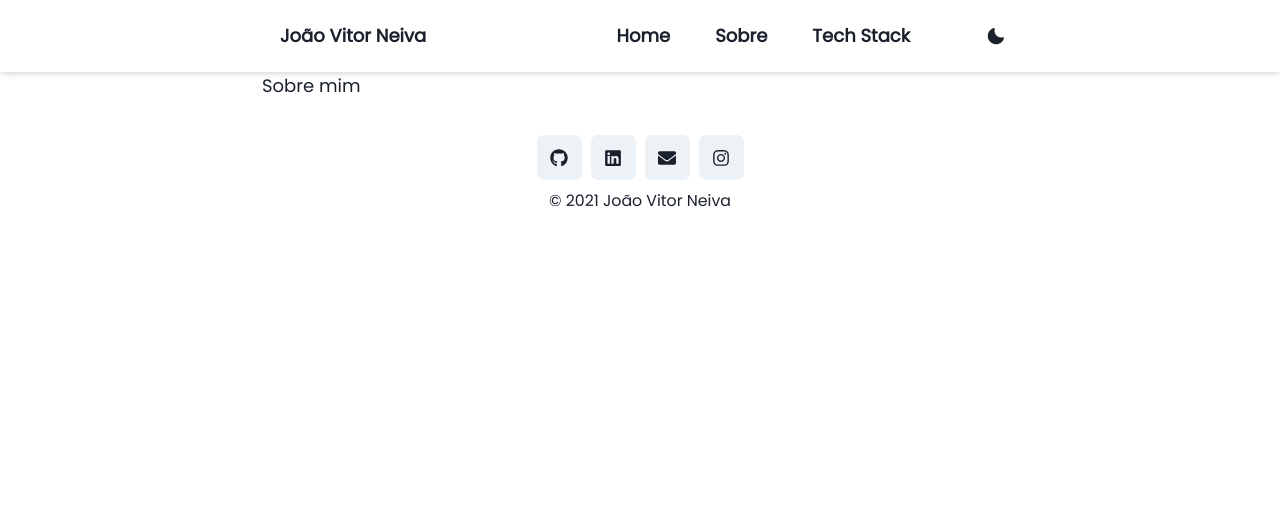
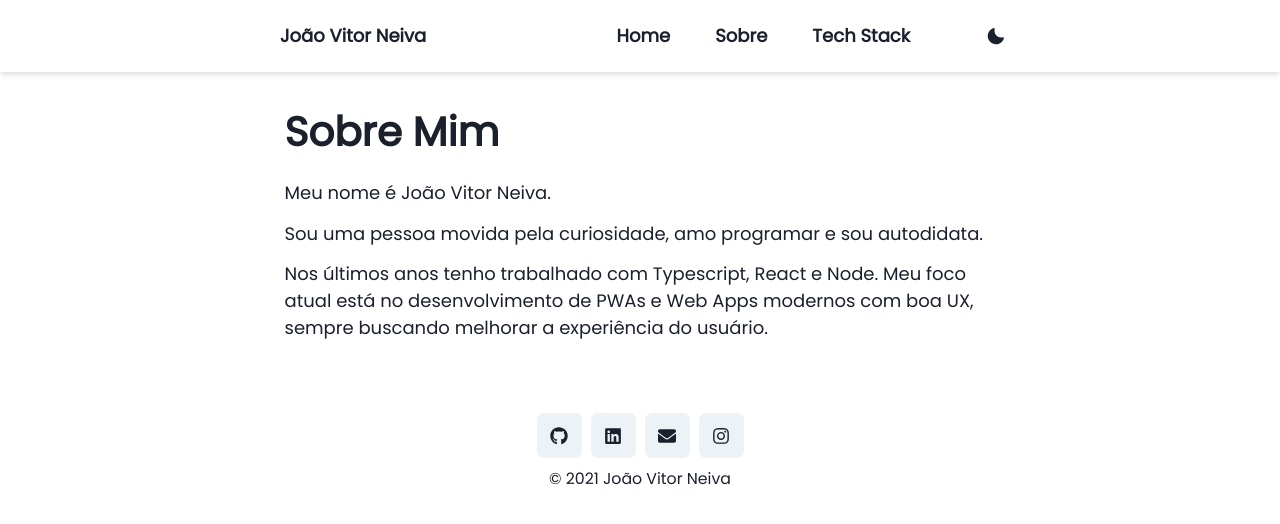
Before and after one commit to jneiva0/portfolio, a Next.js app: page /sobre in a window 1280 px wide. Shown: the top 524 px of the page. Built offline with nearby package versions, Linux system fonts and the light colour scheme.

Commit message:
add info to About Page

```diff
--- a/src/pages/sobre.tsx
+++ b/src/pages/sobre.tsx
@@ -1,3 +1,4 @@
+import { Box, Heading, Text } from '@chakra-ui/react'
 import { Page } from 'components/Layout/Page'
 import { NextPage } from 'next'
 import React from 'react'
@@ -5,7 +6,21 @@ import React from 'react'
 const Sobre: NextPage = () => {
   return (
     <Page>
-      <div>Sobre mim</div>
+      <Box p={5}>
+        <Heading mt={3} mb={5}>
+          Sobre Mim
+        </Heading>
+        <Text mb={3}>Meu nome é João Vitor Neiva.</Text>
+        <Text mb={3}>
+          Sou uma pessoa movida pela curiosidade, amo programar e sou
+          autodidata.
+        </Text>
+        <Text mb={3}>
+          Nos últimos anos tenho trabalhado com Typescript, React e Node. Meu
+          foco atual está no desenvolvimento de PWAs e Web Apps modernos com boa
+          UX, sempre buscando melhorar a experiência do usuário.
+        </Text>
+      </Box>
     </Page>
   )
 }
```
